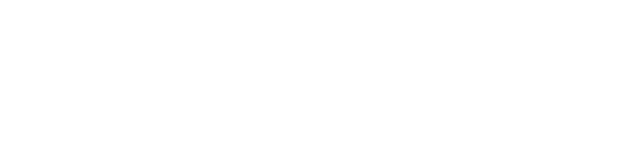
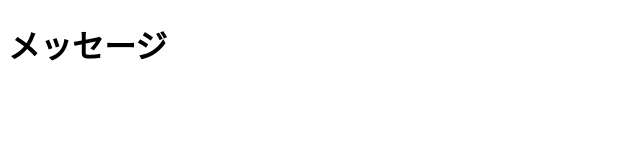
Before and after one commit to TaiseiOishi/git-practice, a plain HTML site: page index.html in a window 1280 px wide. Shown: the whole page, without its empty margins (0-640 px from the left). Drawn offline with Linux system fonts and the light colour scheme.

Commit message:
はじめてのコミット

```diff
--- a/index.html
+++ b/index.html
@@ -7,6 +7,6 @@
   <title>Document</title>
 </head>
 <body>
-  <h1></h1>
+  <h1>メッセージ</h1>
 </body>
 </html>
```
